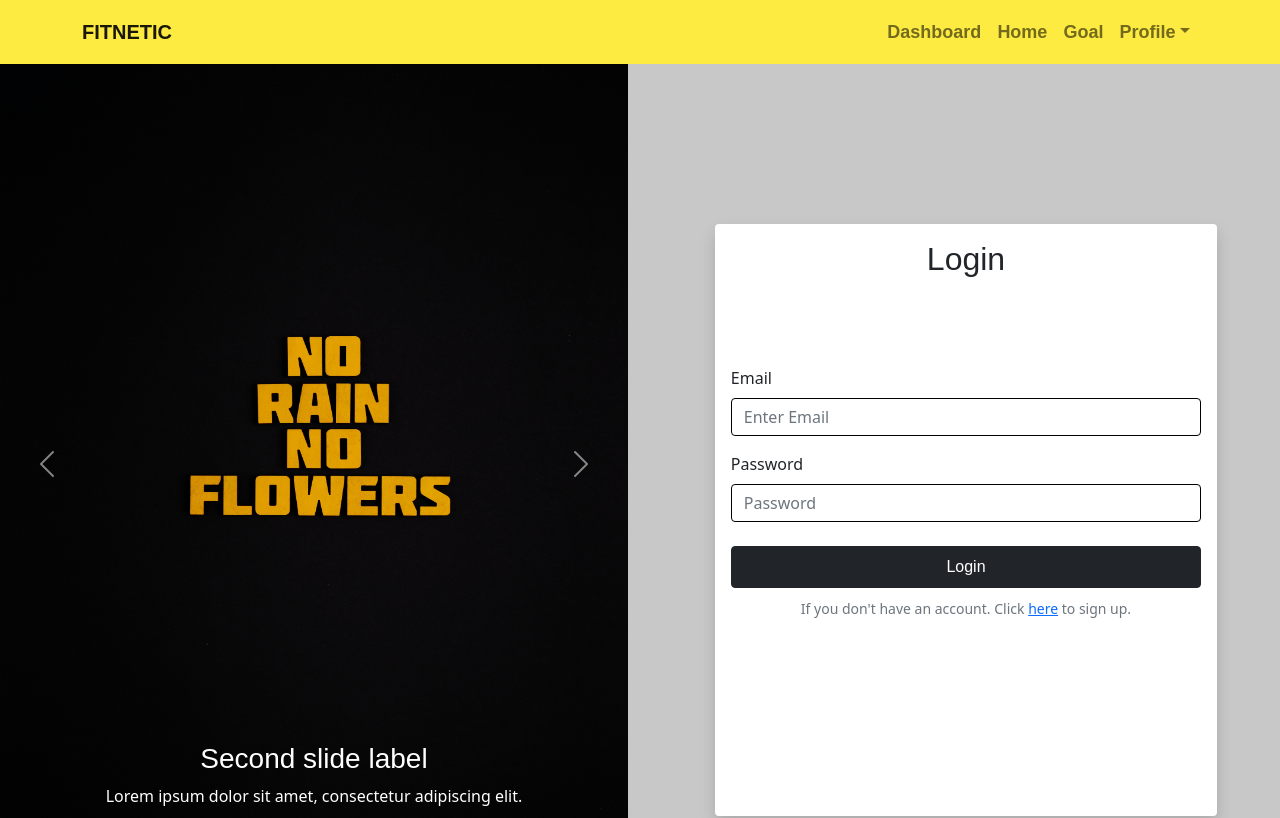
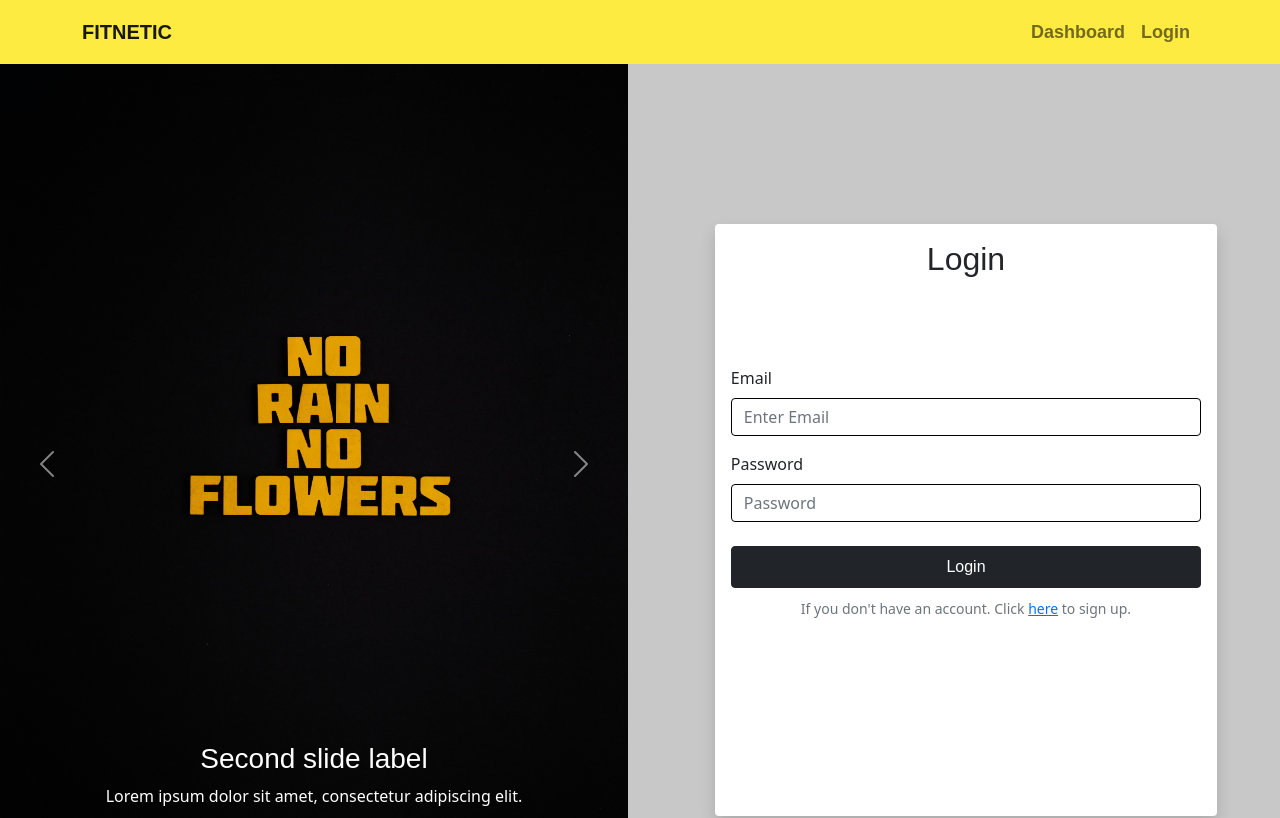
Before and after one commit to NabeelAhmed-090/Fitnetic, a React (Create React App) app in the folder frontend/: page /api/users/login in a window 1280 px wide. Shown: the top 818 px of the page. Built offline with nearby package versions, Linux system fonts and the light colour scheme; a web font is replaced by a local one.

Commit message:
Header changed

```diff
--- a/frontend/src/components/Header.js
+++ b/frontend/src/components/Header.js
@@ -5,6 +5,7 @@ import { useDispatch } from 'react-redux'
 import { logout } from '../actions/userActions'
 
 const Header = () => {
+    const userLogin = useSelector((state) => state.userLogin)
     const dispatch = useDispatch()
     const handleLogout = () => {
         dispatch(logout())
@@ -16,9 +17,10 @@ const Header = () => {
                     <Navbar.Brand href="/AboutUs"><b>FITNETIC</b></Navbar.Brand>
                     <Nav className="ms-auto">
                         <Nav.Link href="/api/dashboard">Dashboard</Nav.Link>
-                        <Nav.Link href="/">Home</Nav.Link>
-                        <Nav.Link href="#">Goal</Nav.Link>
-                        <Nav>
+                        {!userLogin.userInfo && <Nav.Link href="/api/users/login">Login</Nav.Link>}
+                        {userLogin.userInfo && <Nav.Link href="/">Home</Nav.Link>}
+                        {userLogin.userInfo && <Nav.Link href="#">Goal</Nav.Link>}
+                        {userLogin.userInfo && <Nav>
                             <NavDropdown
                                 id="nav-dropdown-dark-example"
                                 title="Profile"
@@ -31,6 +33,7 @@ const Header = () => {
                                 </NavDropdown.Item>
                             </NavDropdown>
                         </Nav>
+                        }
                     </Nav>
                 </Container>
             </Navbar>
```
